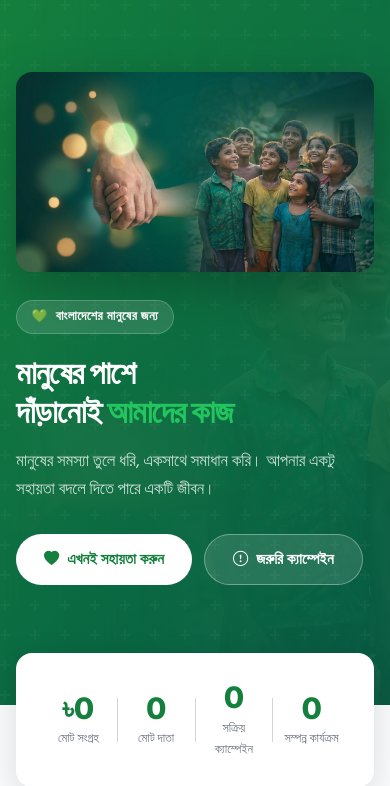
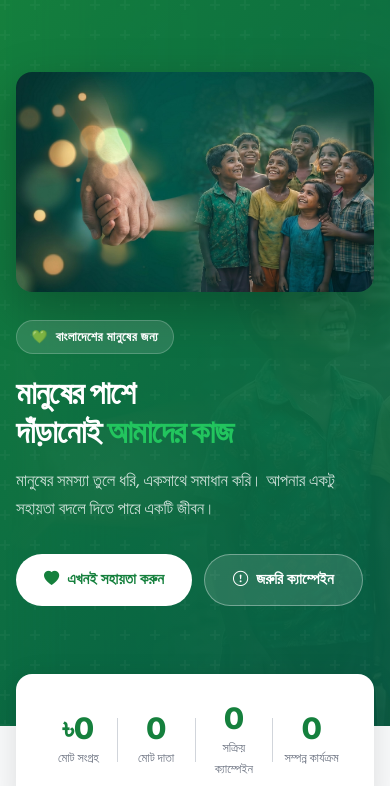
Before and after one commit to Mdmunnaa/SADKA, a Django app: page / in a window 390 px wide. Shown: the part 65-851 px from the top of the page. Run offline with Django 5.2, Linux system fonts and the light colour scheme; data that the repository does not hold is empty.

Commit message:
Update main.css

```diff
--- a/static/css/main.css
+++ b/static/css/main.css
@@ -219,17 +219,20 @@
   border-radius: var(--radius-lg);
   overflow: hidden;
   box-shadow: 0 16px 48px rgba(0,0,0,.25);
+  height: 420px;
+  max-height: 420px;
 }
 .hero-img {
   width: 100%;
   height: 100%;
   object-fit: cover;
+  object-position: center top;
   display: block;
 }
 
 @media (max-width: 900px) {
   .hero-grid { grid-template-columns: 1fr; gap: 1.75rem; }
-  .hero-img-wrap { order: -1; max-height: 240px; }
+  .hero-img-wrap { order: -1; height: 220px; max-height: 220px; }
 }
 
 .hero-eyebrow {
```
